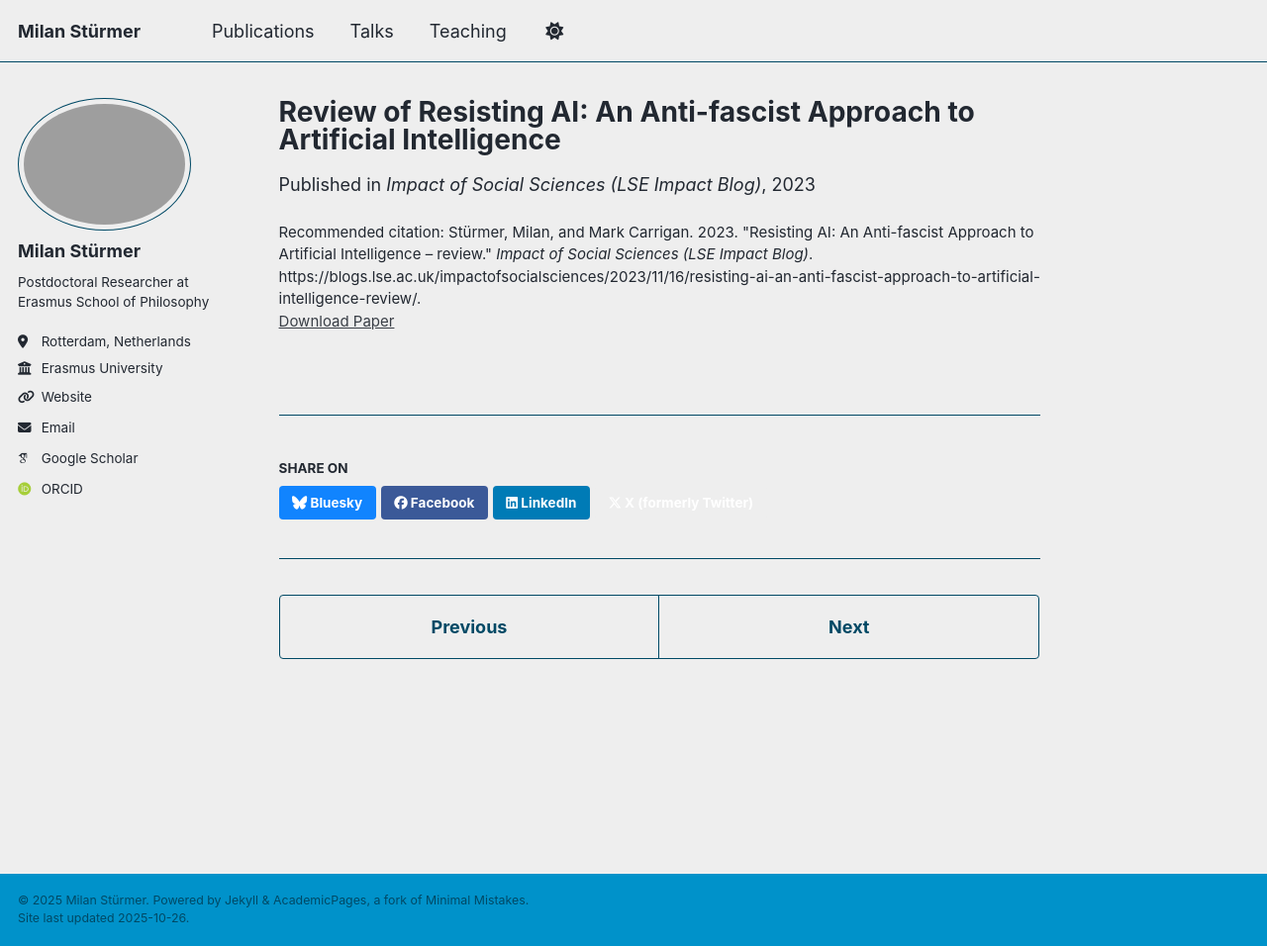
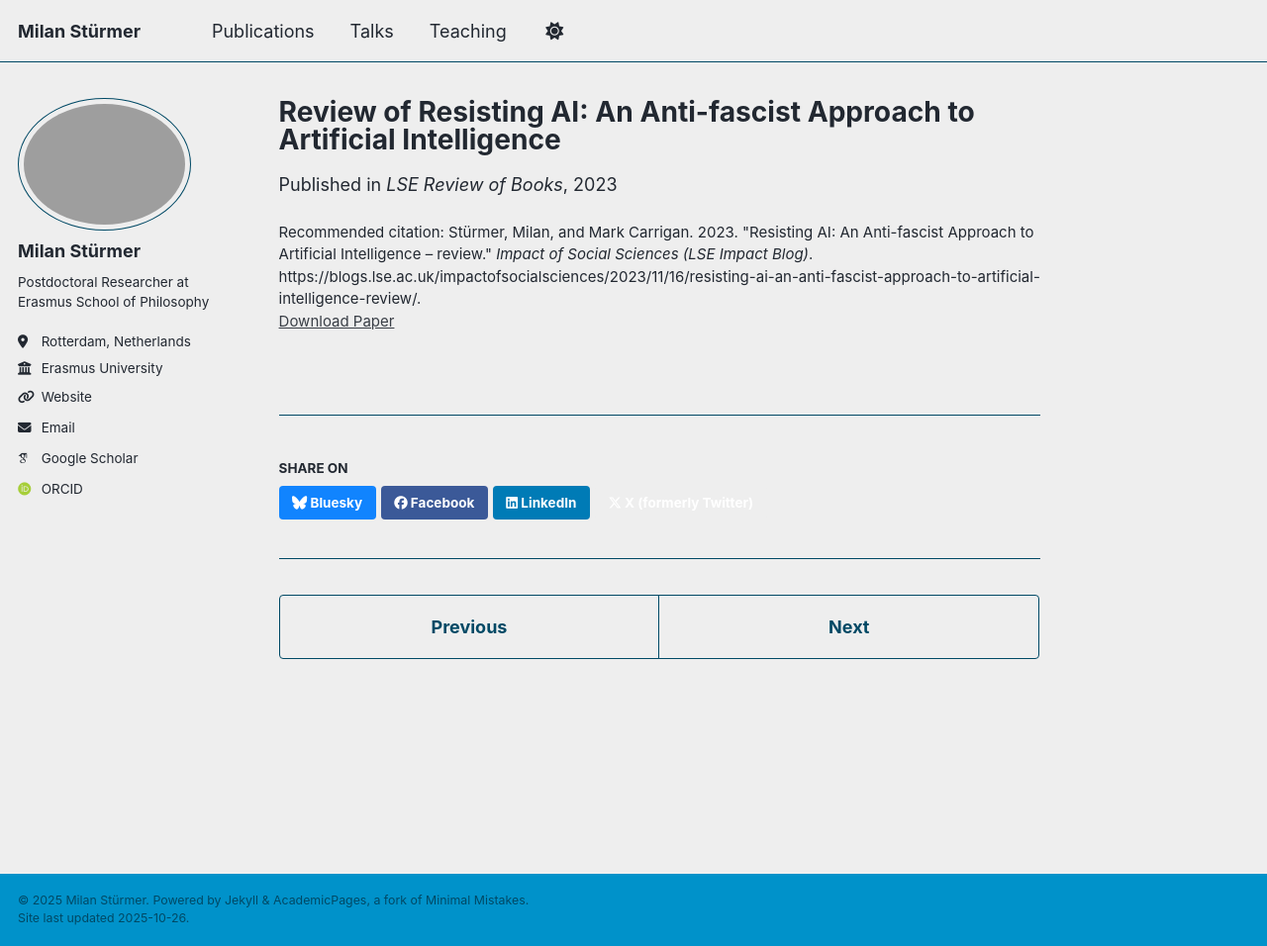
Before and after one commit to milanstuermer/milanstuermer.github.io, a Jekyll site: the page built from _publications/2023-resisting-ai.md, in a window 1280 px wide and 956 px high. Shown: the whole window at 99% size. Built offline with Jekyll 4.4.1, drawn with Linux system fonts in a browser that asks for light colours; some web fonts are replaced; a script that is not in the unit is left out.

Commit message:
Update 2023-resisting-ai.md

```diff
--- a/_publications/2023-resisting-ai.md
+++ b/_publications/2023-resisting-ai.md
@@ -5,7 +5,7 @@ category: misc
 permalink: /publication/2023-resisting-ai-an-anti-fascist-approach-to-artificial-intelligence-review
 excerpt: "In this review, we discuss Dan McQuillan's call for a restructuring of artificial intelligence which prioritises the common good over an algorithmic optimisation that reinforces the marginalisation of vulnerable groups."
 date: 2023-11-16
-venue: "Impact of Social Sciences (LSE Impact Blog)"
+venue: "LSE Review of Books"
 paperurl: "https://blogs.lse.ac.uk/impactofsocialsciences/2023/11/16/resisting-ai-an-anti-fascist-approach-to-artificial-intelligence-review/"
 citation: "Stürmer, Milan, and Mark Carrigan. 2023. &quot;Resisting AI: An Anti-fascist Approach to Artificial Intelligence – review.&quot <i>Impact of Social Sciences (LSE Impact Blog)</i>. https://blogs.lse.ac.uk/impactofsocialsciences/2023/11/16/resisting-ai-an-anti-fascist-approach-to-artificial-intelligence-review/."
 ---
```
